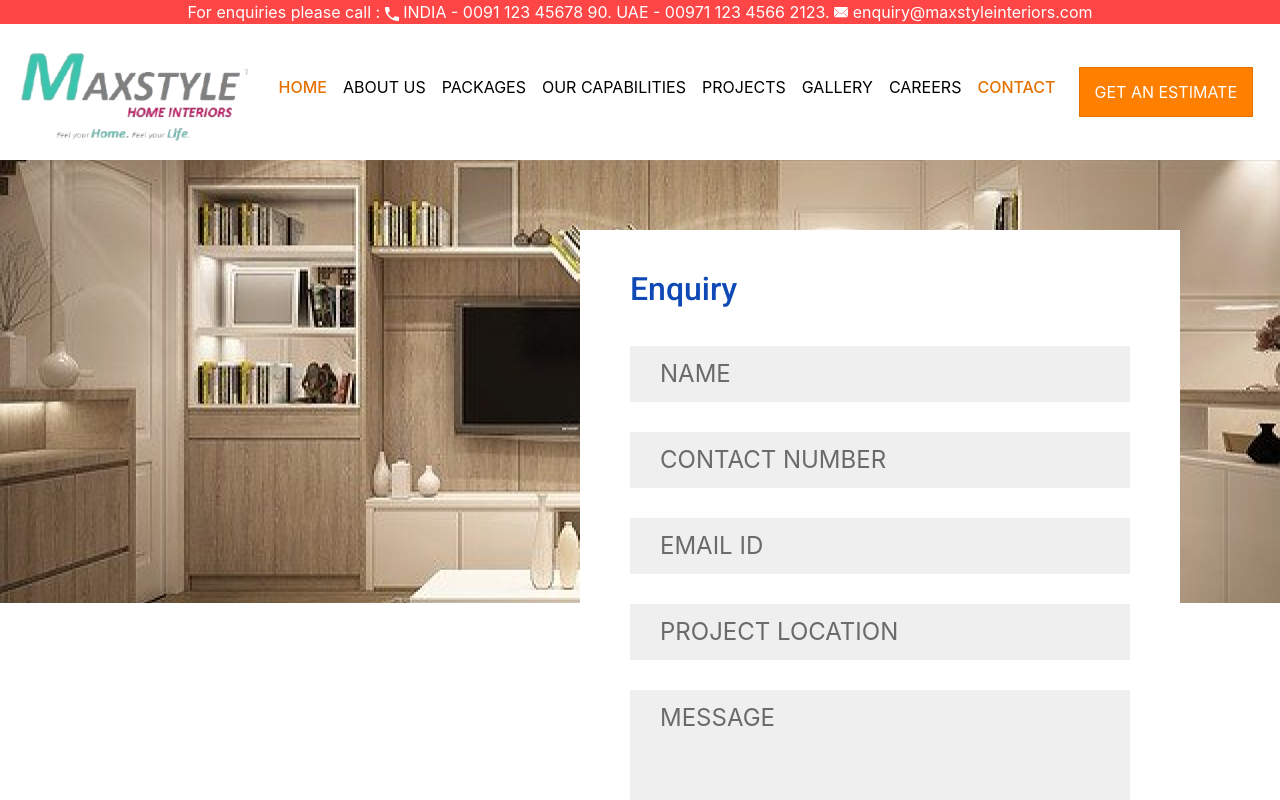
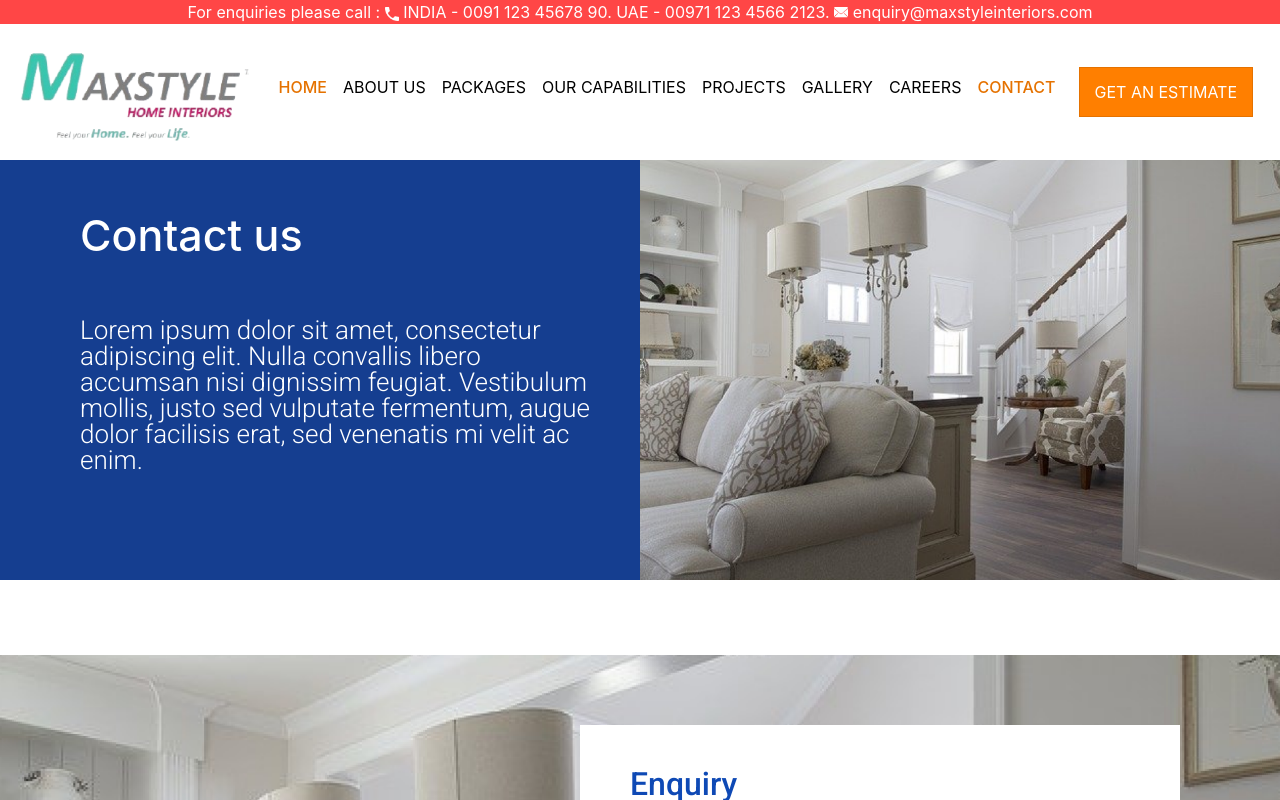
Before and after one commit to JOHNJINU/maxstyle, a React (Create React App) app: page /contact in a window 1280 px wide. Shown: the top 800 px of the page. Built offline with nearby package versions, Linux system fonts and the light colour scheme.

Commit message:
contact us page complete

```diff
--- a/src/components/Contact.js
+++ b/src/components/Contact.js
@@ -1,7 +1,7 @@
 import {Component} from 'react';
 import Footer from './Footer';
 import '../css/Contact.css';
-import icCarousel1 from '../img/carousel_img_1.png';
+import icCarousel1 from '../img/ic_enquiry_bg.png';
 
 import AddressCard from './AddressCard';
 
@@ -11,9 +11,23 @@ class Contact extends Component{
         return(
             <div>
 
+                {/* {top bar starts} */}
+                <div className="topQuadrantFirstBarAbout contactUsTopPortionText d-flex" >
+                    <div className="firstBarHalfAbout">
+
+                        <h4>Contact us</h4>
+                        <p>Lorem ipsum dolor sit amet, consectetur adipiscing elit. Nulla convallis libero accumsan nisi dignissim feugiat.
+                            Vestibulum mollis, justo sed vulputate fermentum, augue dolor facilisis erat, sed venenatis mi velit ac enim.</p>
+                    </div>
+                    <div className="secondBarHalfAbout">
+                        <img src={icCarousel1} />
+                    </div>
+                </div>
+                {/* {top bar ends} */}
+
                 {/* enquiry section starts */}
                 <div className="enquirySectionContainer">
-                    <img className="imageOne" src={icCarousel1} />
+                    <img className="imageEnquiry" src={icCarousel1} />
                     <div className="typingFieldContainer">
                         <h5>Enquiry</h5>
                         <form>
@@ -25,7 +39,7 @@ class Contact extends Component{
                             <br/>
                             <input type="text" name="projectLocation" placeholder="PROJECT LOCATION"></input>
                             <br/>
-                            <textarea name="message" cols="30" rows="6"  placeholder="MESSAGE"></textarea>
+                            <textarea name="message" cols="30" rows="4"  placeholder="MESSAGE"></textarea>
                             <br/>
                             <input type="submit" value="Submit"/>
                         </form>
--- a/src/css/Contact.css
+++ b/src/css/Contact.css
@@ -18,11 +18,8 @@
 
 .enquirySectionContainer{
     position: relative;
-    height: 700px;
-}
-
-.enquirySectionContainer img {
-    width: 100vw;
+    height: 845px;
+    margin-top: 75px;
 }
 
 .typingFieldContainer{
@@ -30,7 +27,7 @@
     background-color: #ffffff;
     padding: 20px 50px 20px 50px;
     width: 600px;
-    height: 500px;
+    height: 735px;
     top:70px;
     right: 100px
 }
@@ -52,7 +49,7 @@
   .typingFieldContainer input[type=submit]{
     background-color: #153E90;
     color: #ffffff;
-    margin-top: 30px;
+    margin-top: 25px;
     width: 30%;
     border-width: 0px;
     padding: 10px 0px 10px 10px;
@@ -68,3 +65,33 @@
     font-weight: 500;
     margin-top: 20px;
   }
+
+.imageEnquiry{
+    object-fit: cover;
+    width: 100%;
+    height: 100%;
+}
+
+.contactUsTopPortionText{
+    background-color: #153E90;
+    color: #ffffff;
+    height: 420px;
+}
+
+.contactUsTopPortionText .firstBarHalfAbout p,
+.contactUsTopPortionText .firstBarHalfAbout h4{
+    color: #ffffff;
+}
+
+.contactUsTopPortionText .firstBarHalfAbout p{
+    margin-top: 55px;
+}
+
+.contactUsTopPortionText .firstBarHalfAbout{
+    padding: 50px 42px 25px 80px;
+}
+
+.contactUsTopPortionText .secondBarHalfAbout img {
+    height: 420px;
+    object-fit: cover;
+}
```
Also changed, not shown: src/img/ic_enquiry_bg.png (added), 1 other file (tests, documents, lock files or other folders).
